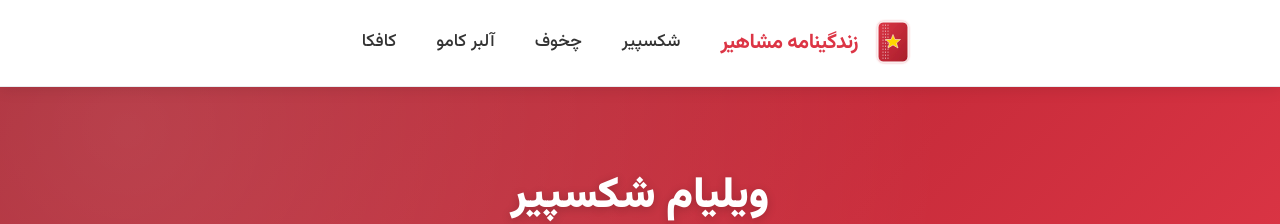
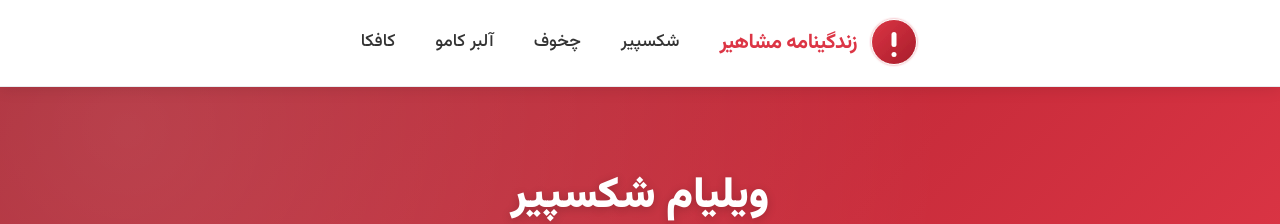
Before and after one commit to darkblog/darkblog.github.io, a Jekyll site: the page built from blog.html, in a window 1280 px wide. Shown: the top 224 px of the page. Built offline with Jekyll 4.4.1, drawn with Linux system fonts in a browser that asks for light colours.

Commit message:
Update blog.html

```diff
--- a/blog.html
+++ b/blog.html
@@ -161,7 +161,7 @@ sitemap: false
         .logo-container {
             display: flex;
             align-items: center;
-            gap: 10px;
+            gap: 12px;
             transition: transform 0.3s ease;
         }
 
@@ -472,8 +472,8 @@ sitemap: false
             }
 
             .logo-svg {
-                width: 40px;
-                height: 40px;
+                width: 42px;
+                height: 42px;
             }
 
             .logo-text {
@@ -519,12 +519,12 @@ sitemap: false
             }
 
             .logo-container {
-                gap: 5px;
+                gap: 8px;
             }
 
             .logo-svg {
-                width: 35px;
-                height: 35px;
+                width: 38px;
+                height: 38px;
             }
 
             .logo-text {
@@ -556,19 +556,19 @@ sitemap: false
     </style>
 </head>
 <body itemscope itemtype="https://schema.org/Article">
-    <!-- Sticky top menu with logo -->
+    <!-- Sticky top menu with new logo -->
     <nav class="top-menu" role="navigation" aria-label="منوی اصلی">
         <ul class="menu-links">
             <li>
                 <a href="https://indexes.ir/" class="logo-container">
-                    <!-- SVG Logo -->
+                    <!-- New SVG Logo - Red circle with white 'i' -->
                     <svg class="logo-svg" viewBox="0 0 100 100" xmlns="http://www.w3.org/2000/svg">
                         <defs>
-                            <linearGradient id="bookGradient" x1="0%" y1="0%" x2="100%" y2="100%">
+                            <linearGradient id="circleGradient" x1="0%" y1="0%" x2="100%" y2="100%">
                                 <stop offset="0%" stop-color="#dc3545" />
                                 <stop offset="100%" stop-color="#a71d2a" />
                             </linearGradient>
-                            <filter id="glow" x="-20%" y="-20%" width="140%" height="140%">
+                            <filter id="circleGlow" x="-20%" y="-20%" width="140%" height="140%">
                                 <feGaussianBlur in="SourceAlpha" stdDeviation="2" result="blur"/>
                                 <feFlood flood-color="#dc3545" flood-opacity="0.6" result="glowColor"/>
                                 <feComposite in="glowColor" in2="blur" operator="in" result="glow"/>
@@ -579,18 +579,13 @@ sitemap: false
                             </filter>
                         </defs>
 
-                        <!-- Book -->
-                        <path d="M20,20 L20,80 C20,85 25,90 30,90 L70,90 C75,90 80,85 80,80 L80,20 C80,15 75,10 70,10 L30,10 C25,10 20,15 20,20 Z"
-                              fill="url(#bookGradient)" stroke="#fff" stroke-width="2" filter="url(#glow)" />
+                        <!-- Red Circle -->
+                        <circle cx="50" cy="50" r="45" fill="url(#circleGradient)"
+                                stroke="#fff" stroke-width="2" filter="url(#circleGlow)" />
 
-                        <!-- Pages -->
-                        <path d="M30,15 L30,85" stroke="#fff" stroke-width="1" stroke-dasharray="3,3" />
-                        <path d="M35,15 L35,85" stroke="#fff" stroke-width="1" stroke-dasharray="3,3" />
-                        <path d="M40,15 L40,85" stroke="#fff" stroke-width="1" stroke-dasharray="3,3" />
-
-                        <!-- Star -->
-                        <path d="M50,35 L54,45 L65,45 L57,52 L60,62 L50,56 L40,62 L43,52 L35,45 L46,45 Z"
-                              fill="#FFD700" stroke="#fff" stroke-width="1" />
+                        <!-- White 'i' -->
+                        <rect x="45" y="30" width="10" height="30" rx="5" ry="5" fill="#fff" />
+                        <circle cx="50" cy="75" r="5" fill="#fff" />
                     </svg>
                     <span class="logo-text">زندگینامه مشاهیر</span>
                 </a>
```
